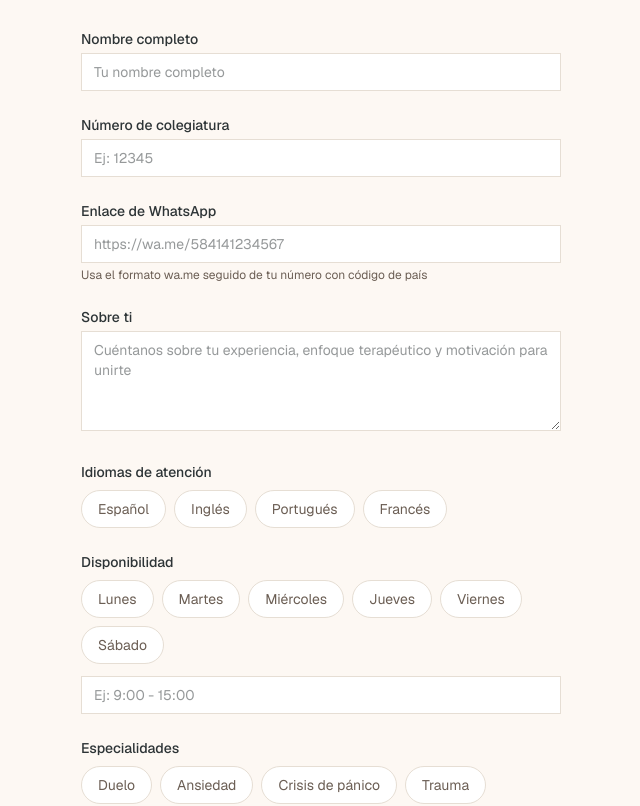
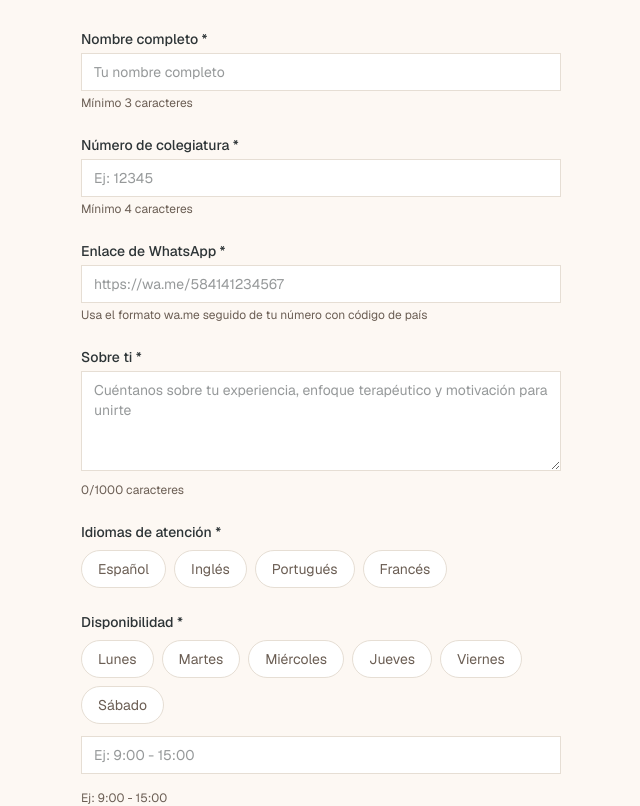
Before and after one commit to EdgarVz/psicoayuda-ve, a Next.js app: page /registro-psicologo in a window 1280 px wide. Shown: the part 220-1026 px from the top of the page, without its empty margins (319-959 px from the left). Built offline with nearby package versions, Linux system fonts and the light colour scheme; no server answers.

Commit message:
fix: pending psychologists null filter, registration email, field hints + asterisks

```diff
--- a/src/features/admin/actions.ts
+++ b/src/features/admin/actions.ts
@@ -93,25 +93,36 @@ export async function rejectPsychologist(profileId: string): Promise<{ error?: s
 }
 
 export async function getPendingPsychologists(): Promise<PendingPsychologist[]> {
+  try {
     const adminSupabase = createAdminSupabase()
 
-  const { data: profiles } = await adminSupabase
+    const { data: profiles, error: profilesError } = await adminSupabase
       .from('profiles')
       .select('id, display_name, avatar_url, created_at')
       .eq('role', 'psychologist')
       .order('created_at', { ascending: false })
 
+    if (profilesError) {
+      logger.error('getPendingPsychologists profiles query failed', profilesError)
+      return []
+    }
+
     const profileIds = (profiles ?? []).map((p) => p.id)
     if (profileIds.length === 0) return []
 
-  const { data: psyProfiles } = await adminSupabase
+    const { data: psyProfiles, error: psyError } = await adminSupabase
       .from('psychologist_profiles')
       .select('id, full_name, license_number, license_document, license_verified')
       .in('id', profileIds)
 
+    if (psyError) {
+      logger.error('getPendingPsychologists psyProfiles query failed', psyError)
+      return []
+    }
+
     const pendingIds = new Set(
       (psyProfiles ?? [])
-      .filter((p) => p.license_verified === false)
+        .filter((p) => !p.license_verified)
         .map((p) => p.id)
     )
 
@@ -133,4 +144,8 @@ export async function getPendingPsychologists(): Promise<PendingPsychologist[]>
           licenseDocument: psy.license_document,
         }
       })
+  } catch (e) {
+    logger.error('getPendingPsychologists unexpected error', { error: e })
+    return []
   }
+}
--- a/src/features/psychologist-registration/actions.ts
+++ b/src/features/psychologist-registration/actions.ts
@@ -5,6 +5,7 @@ import { createAdminSupabase } from '@/lib/supabase/admin'
 import { withRateLimit } from '@/lib/rate-limit'
 import { psychologistRegistrationSchema, type PsychologistRegistrationInput } from './schemas'
 import { logger } from '@/lib/logger'
+import { getResendClient } from '@/lib/resend'
 import { revalidatePath } from 'next/cache'
 
 export async function checkExistingProfile(): Promise<{ exists: boolean }> {
@@ -66,6 +67,20 @@ async function registerPsychologistImpl(
     return { error: 'Error al crear el perfil de psicólogo. El número de colegiatura podría ya estar registrado.' }
   }
 
+  try {
+    const resend = await getResendClient()
+    if (resend && user.email) {
+      await resend.emails.send({
+        from: 'PsicoAyuda VE <notificaciones@psicoayuda.org.ve>',
+        to: user.email,
+        subject: 'Registro recibido - PsicoAyuda VE',
+        html: '<p>Hemos recibido tu solicitud de registro como psicólogo.</p><p>El equipo administrativo revisará tu información y te notificaremos cuando sea aprobada.</p><p>Gracias por sumarte a PsicoAyuda VE 🌱</p>',
+      })
+    }
+  } catch (e) {
+    logger.warn('Error enviando notificación de registro', { error: e })
+  }
+
   revalidatePath('/dashboard')
   return {}
 }
--- a/src/features/psychologist-registration/components/registration-form.tsx
+++ b/src/features/psychologist-registration/components/registration-form.tsx
@@ -133,7 +133,7 @@ export function RegistrationForm({ userLoggedIn = false }: RegistrationFormProps
     <form onSubmit={handleSubmit} className="space-y-6">
       <div>
         <label htmlFor="fullName" className="block text-sm font-medium mb-1">
-          Nombre completo
+          Nombre completo <span className="text-destructive">*</span>
         </label>
         <input
           id="fullName"
@@ -144,11 +144,12 @@ export function RegistrationForm({ userLoggedIn = false }: RegistrationFormProps
           placeholder="Tu nombre completo"
           required
         />
+        <p className="text-xs text-muted-foreground mt-1">Mínimo 3 caracteres</p>
       </div>
 
       <div>
         <label htmlFor="licenseNumber" className="block text-sm font-medium mb-1">
-          Número de colegiatura
+          Número de colegiatura <span className="text-destructive">*</span>
         </label>
         <input
           id="licenseNumber"
@@ -159,11 +160,12 @@ export function RegistrationForm({ userLoggedIn = false }: RegistrationFormProps
           placeholder="Ej: 12345"
           required
         />
+        <p className="text-xs text-muted-foreground mt-1">Mínimo 4 caracteres</p>
       </div>
 
       <div>
         <label htmlFor="whatsappLink" className="block text-sm font-medium mb-1">
-          Enlace de WhatsApp
+          Enlace de WhatsApp <span className="text-destructive">*</span>
         </label>
         <input
           id="whatsappLink"
@@ -179,7 +181,7 @@ export function RegistrationForm({ userLoggedIn = false }: RegistrationFormProps
 
       <div>
         <label htmlFor="biography" className="block text-sm font-medium mb-1">
-          Sobre ti
+          Sobre ti <span className="text-destructive">*</span>
         </label>
         <textarea
           id="biography"
@@ -189,11 +191,12 @@ export function RegistrationForm({ userLoggedIn = false }: RegistrationFormProps
           placeholder="Cuéntanos sobre tu experiencia, enfoque terapéutico y motivación para unirte"
           required
         />
+        <p className="text-xs text-muted-foreground mt-1">{biography.length}/1000 caracteres</p>
       </div>
 
       <fieldset>
         <legend className="text-sm font-medium mb-2">
-          Idiomas de atención
+          Idiomas de atención <span className="text-destructive">*</span>
         </legend>
         <div className="flex flex-wrap gap-2">
           {['español', 'inglés', 'portugués', 'francés'].map((lang) => (
@@ -215,7 +218,7 @@ export function RegistrationForm({ userLoggedIn = false }: RegistrationFormProps
 
       <fieldset>
         <legend className="text-sm font-medium mb-2">
-          Disponibilidad
+          Disponibilidad <span className="text-destructive">*</span>
         </legend>
         <div className="space-y-3">
           <div className="flex flex-wrap gap-2">
@@ -249,12 +252,13 @@ export function RegistrationForm({ userLoggedIn = false }: RegistrationFormProps
             placeholder="Ej: 9:00 - 15:00"
             required
           />
+          <p className="text-xs text-muted-foreground mt-1">Ej: 9:00 - 15:00</p>
         </div>
       </fieldset>
 
       <fieldset>
         <legend className="text-sm font-medium mb-2">
-          Especialidades
+          Especialidades <span className="text-destructive">*</span>
         </legend>
         <div className="flex flex-wrap gap-2">
           {Object.entries(SPECIALTY_LABELS).map(([value, label]) => (
```
Also changed, not shown: 1 other file (tests, documents, lock files or other folders). Lines whose indentation alone changed are shown as unchanged.
